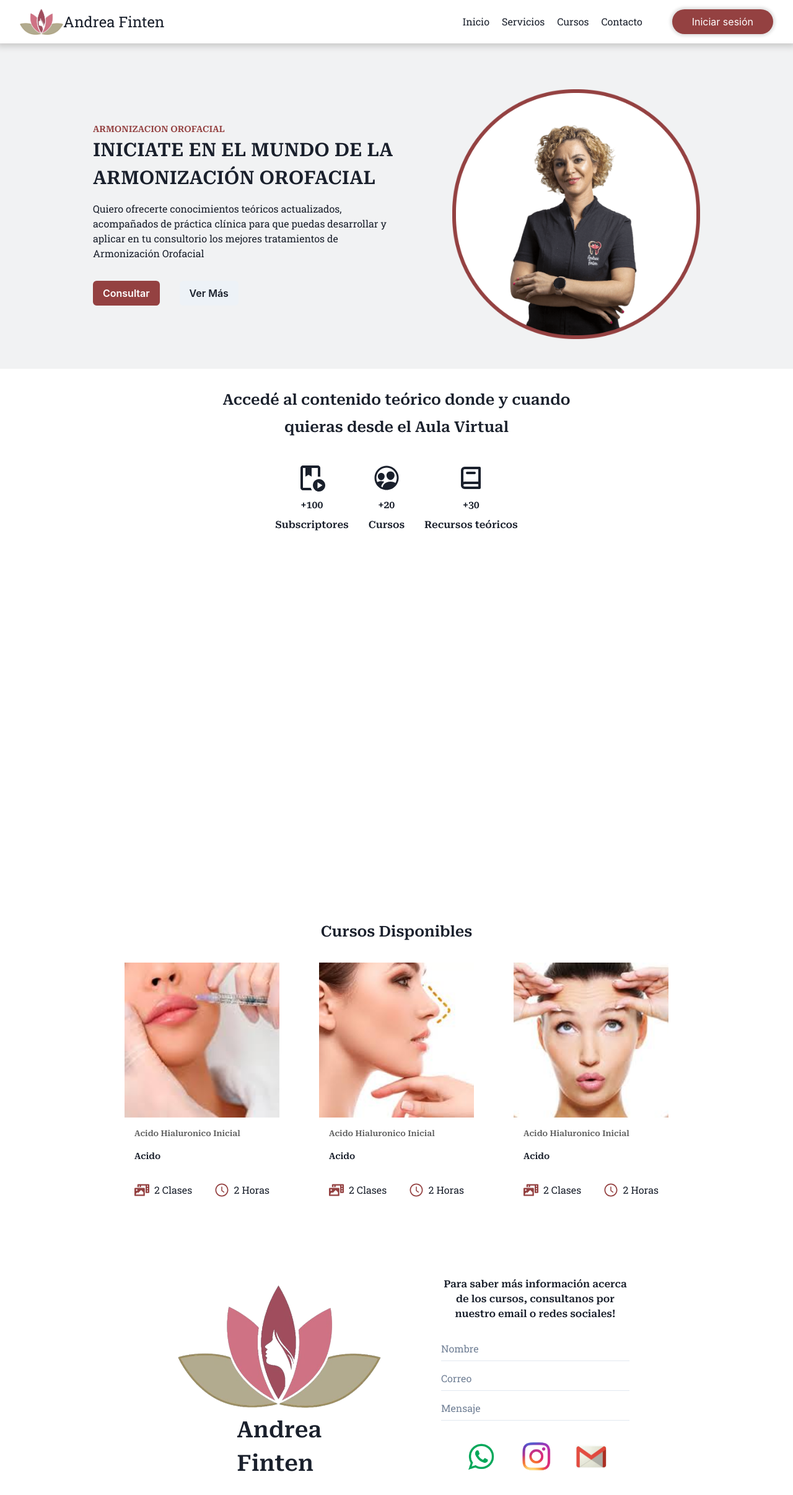
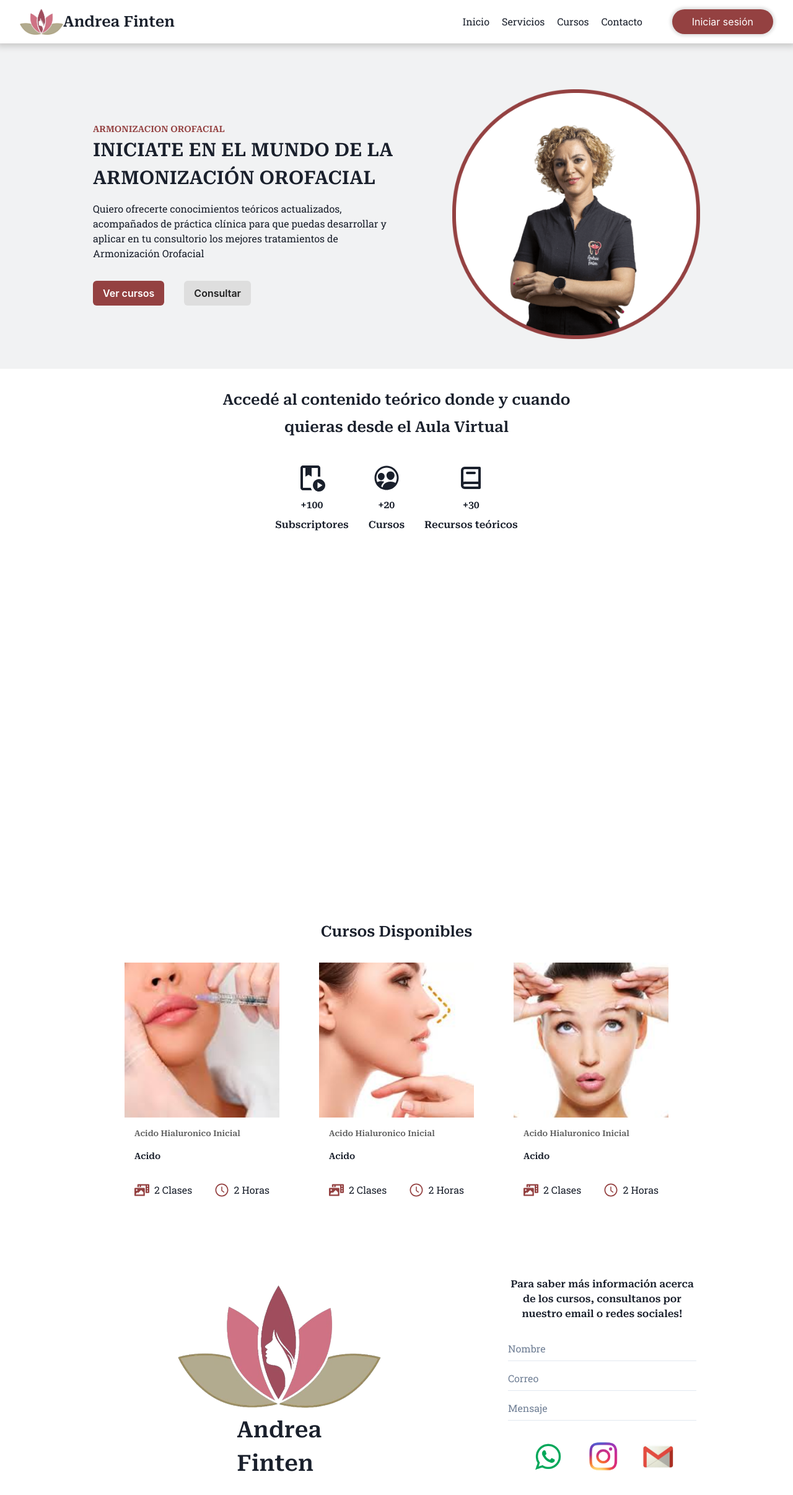
Before and after one commit to RudeBoyS2/andrea-finten, a Next.js app: page / in a window 1280 px wide. Shown: the top 2412 px of the page at 62% size. Built offline with nearby package versions, Linux system fonts and the light colour scheme; no server answers.

Commit message:
fix responseive

```diff
--- a/src/components/CourseCard.tsx
+++ b/src/components/CourseCard.tsx
@@ -1,4 +1,4 @@
-import { Flex, Icon, Text } from "@chakra-ui/react";
+import { Flex, Icon, Image, Text } from "@chakra-ui/react";
 import { AiOutlineClockCircle } from "react-icons/ai";
 import { FaPhotoVideo } from "react-icons/fa";
 import ChakraNextImage from "./ChakraNextImage";
@@ -25,7 +25,7 @@ const CourseCard: React.FC<Props> = ({ src, alt, title, hours, description }) =>
                     boxShadow: "5px 5px 10px 0px #606060",
                 }}
             >
-                <ChakraNextImage
+                <Image
                     src={src}
                     w="250px"
                     h="250px"
--- a/src/components/NavbarIndex.tsx
+++ b/src/components/NavbarIndex.tsx
@@ -32,7 +32,7 @@ const NavbarIndex: React.FC = () => {
                         textAlign="center"
                         alignSelf="center"
                         fontSize="2xl"
-                        fontFamily="secondary"
+                        fontFamily="primary"
                     >
                         Andrea Finten
                     </Text>
--- a/src/components/sections/ContactSection.tsx
+++ b/src/components/sections/ContactSection.tsx
@@ -16,7 +16,7 @@ const ContactSection: React.FC = () => {
             >
                 <Flex w="50%" justifyContent="end">
                     <VStack>
-                        <Image src="/assets/flor.png" h="200px" fit="cover" />
+                        <Image src="/assets/flor.png" h="200px" fit="contain" />
                         <Flex
                             flexDir="column"
                             fontFamily="primary"
@@ -27,7 +27,7 @@ const ContactSection: React.FC = () => {
                         </Flex>
                     </VStack>
                 </Flex>
-                <Flex w="50%">
+                <Flex w="50%" justifyContent='center'>
                     <VStack
                         w="400px"
                         fontFamily="primary"
--- a/src/components/sections/Hero.tsx
+++ b/src/components/sections/Hero.tsx
@@ -53,11 +53,11 @@ const Hero: React.FC = () => {
                         desarrollar y aplicar en tu consultorio los mejores
                         tratamientos de Armonización Orofacial
                     </Text>
-                    <Flex mt="2rem" justifyContent="start" gap="2rem">
-                        <Button bg="#944141" color="#fff">
+                    <Flex mt="2rem" justifyContent="start" gap="2rem" flexDir='row-reverse'>
+                        <Button bg="#dedede" color="#202020" _hover={{ transform: 'scale(1.1)' }} _active={{}}>
                             Consultar
                         </Button>
-                        <Button>Ver Más</Button>
+                        <Button bg='secondary' color='#fff' _hover={{ transform: 'scale(1.1)' }} _active={{}}>Ver cursos</Button>
                     </Flex>
                 </Flex>
                 <Flex justifyContent='center'>
```
